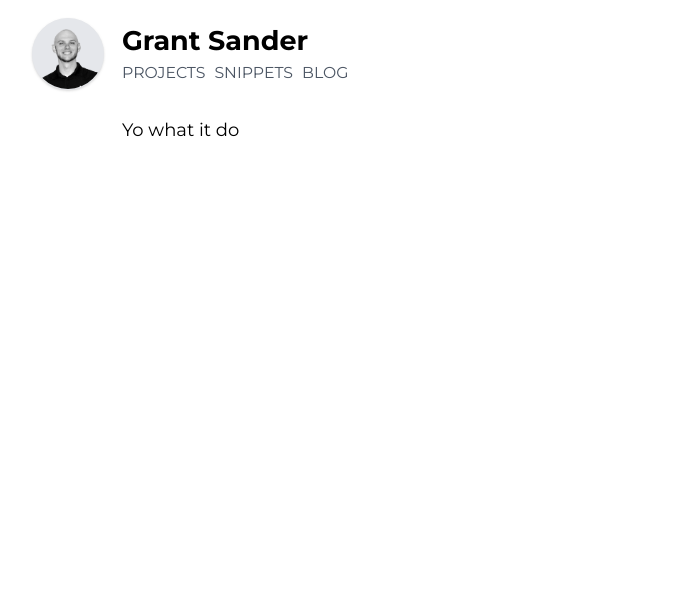
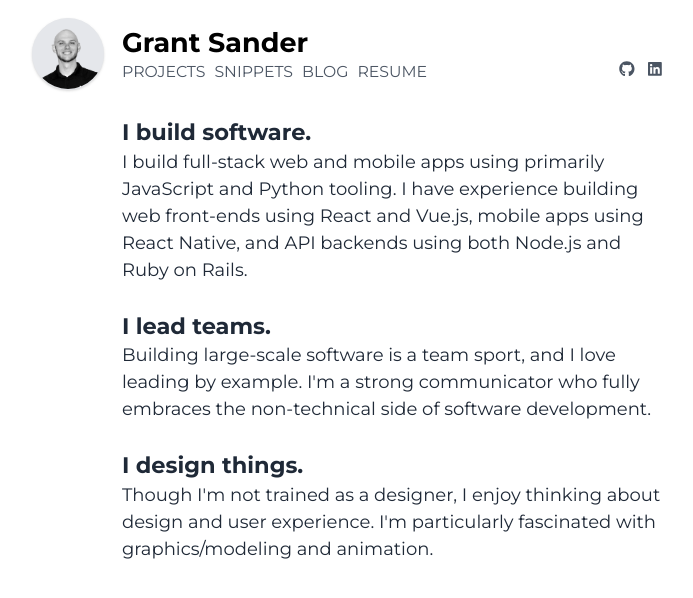
Before and after one commit to gksander/gksander-site-next, a Next.js app: page / in a window 1280 px wide. Shown: the top 598 px of the page, without its empty margins (248-941 px from the left). Built offline with nearby package versions, Linux system fonts and the light colour scheme; a web font is replaced by a local one.

Commit message:
More stuff

```diff
--- a/components/PageHeader.tsx
+++ b/components/PageHeader.tsx
@@ -8,8 +8,10 @@ type PageHeaderProps = {
 export const PageHeader: React.FC<PageHeaderProps> = ({ title, subtitle }) => {
   return (
     <div>
-      <div className="font-bold text-2xl text-gray-900">{title}</div>
-      <div className="text-gray-700">{subtitle}</div>
+      <div className="font-bold text-2xl text-gray-900 dark:text-gray-100">
+        {title}
+      </div>
+      <div className="text-gray-700 dark:text-gray-300">{subtitle}</div>
     </div>
   );
 };
--- a/pages/_app.tsx
+++ b/pages/_app.tsx
@@ -7,6 +7,11 @@ import { AnimatePresence } from "framer-motion";
 import Image from "next/image";
 import { MDXProvider } from "@mdx-js/react";
 import { MdxMap } from "../lib/mdxMap";
+import { FontAwesomeIcon } from "@fortawesome/react-fontawesome";
+import { faGithub, faLinkedin } from "@fortawesome/free-brands-svg-icons";
+import { PageWrapper } from "../components/PageWrapper";
+import { useRouter } from "next/router";
+import classNames from "classnames";
 
 const App: React.FC<AppProps> = ({ Component, pageProps, router }) => {
   return (
@@ -18,34 +23,65 @@ const App: React.FC<AppProps> = ({ Component, pageProps, router }) => {
           rel="stylesheet"
         />
       </Head>
+      <MDXProvider components={MdxMap}>
         <AppBody>
-        <MDXProvider components={MdxMap}>
-          <Component {...pageProps} key={router.route} />
+          <PageWrapper key={router.route}>
+            <Component {...pageProps} />
+          </PageWrapper>
+        </AppBody>
       </MDXProvider>
-      </AppBody>
     </React.Fragment>
   );
 };
 
 const AppBody: React.FC = ({ children }) => {
+  const router = useRouter();
+  const activeRoute = router.route;
+
   return (
+    <div className="dark:bg-gray-700 dark:text-white min-h-screen">
       <div className="p-4 sm:px-24 container max-w-2xl">
         {/* Header */}
-      <div className="flex flex-col sm:flex-row sm:items-center  sm:-mx-20">
-        <div className="w-16 h-16 bg-gray-200 rounded-full overflow-hidden shadow border">
-          <Image src={require("../img/headshot-bw.png")} alt="Headshot image" />
+        <div className="flex flex-col sm:flex-row sm:items-center sm:-mx-20">
+          <div className="w-16 h-16 mr-4 bg-gray-200 rounded-full overflow-hidden shadow border">
+            <Image
+              src={require("../img/headshot-bw.png")}
+              alt="Headshot image"
+            />
           </div>
-        <div className="w-4" />
-        <div>
+          <div className="flex-grow sm:mr-20">
             <Link href="/" passHref>
               <a className="font-bold text-2xl">Grant Sander</a>
             </Link>
-          <div>
+            <div className="flex flex-col sm:flex-row justify-between w-full text-sm text-gray-600 dark:text-gray-200">
+              <div className="flex-grow">
                 {HeaderLinks.map(({ title, href }) => (
                   <Link href={href} passHref key={href}>
-                <a className="mr-2 text-sm text-gray-600 uppercase">{title}</a>
+                    <a
+                      className={classNames(
+                        "mr-2 uppercase transition transition-colors duration-150",
+                        activeRoute === href
+                          ? "text-primary-800 dark:text-primary-200"
+                          : ""
+                      )}
+                    >
+                      {title}
+                    </a>
                   </Link>
                 ))}
+              </div>
+              <div className="flex">
+                {SocialLinks.map(({ href, title, icon }) => (
+                  <a
+                    href={href}
+                    target="blank"
+                    key={title}
+                    className="flex mr-3 last:mr-0"
+                  >
+                    <FontAwesomeIcon icon={icon} className="w-4" />
+                  </a>
+                ))}
+              </div>
             </div>
           </div>
         </div>
@@ -56,6 +92,7 @@ const AppBody: React.FC = ({ children }) => {
           </AnimatePresence>
         </div>
       </div>
+    </div>
   );
 };
 
@@ -64,6 +101,16 @@ const HeaderLinks: HeaderLink[] = [
   { title: "Projects", href: "/projects" },
   { title: "Snippets", href: "/snippets" },
   { title: "Blog", href: "/blog" },
+  { title: "Resume", href: "/resume" },
+];
+
+const SocialLinks: { title: string; href: string; icon: any }[] = [
+  { title: "GitHub", href: "https://github.com/gksander", icon: faGithub },
+  {
+    title: "LinkedIn",
+    href: "https://www.linkedin.com/in/gksander/",
+    icon: faLinkedin,
+  },
 ];
 
 export default App;
--- a/pages/blog/index.tsx
+++ b/pages/blog/index.tsx
@@ -1,12 +1,12 @@
 import * as React from "react";
 import { NextPage } from "next";
-import { PageWrapper } from "../../components/PageWrapper";
+import { PageHeader } from "../../components/PageHeader";
 
 const BlogPage: NextPage = () => {
   return (
-    <PageWrapper>
-      <div>Blog</div>
-    </PageWrapper>
+    <div>
+      <PageHeader title="Blog" subtitle="Blog coming soon..." />
+    </div>
   );
 };
 
--- a/pages/index.tsx
+++ b/pages/index.tsx
@@ -1,15 +1,37 @@
 import type { NextPage } from "next";
-import Image from "next/image";
-import { PageWrapper } from "../components/PageWrapper";
 
 const Home: NextPage = () => {
   return (
-    <PageWrapper>
-      <div>Yo what it do</div>
-    </PageWrapper>
+    <div>
+      <div className="grid gap-6">
+        {Sections.map((section) => (
+          <div key={section.title}>
+            <div className="text-lg font-bold md:text-xl text-gray-800 dark:text-gray-200">
+              {section.title}.
+            </div>
+            <div className="text-gray-800 dark:text-gray-200 max-w-xl">
+              {section.description}
+            </div>
+          </div>
+        ))}
+      </div>
+    </div>
   );
 };
 
-Home.displayName = "Home";
+const Sections: { title: string; description: string }[] = [
+  {
+    title: "I build software",
+    description: `I build full-stack web and mobile apps using primarily JavaScript and Python tooling. I have experience building web front-ends using React and Vue.js, mobile apps using React Native, and API backends using both Node.js and Ruby on Rails.`,
+  },
+  {
+    title: "I lead teams",
+    description: `Building large-scale software is a team sport, and I love leading by example. I'm a strong communicator who fully embraces the non-technical side of software development.`,
+  },
+  {
+    title: "I design things",
+    description: `Though I'm not trained as a designer, I enjoy thinking about design and user experience. I'm particularly fascinated with graphics/modeling and animation.`,
+  },
+];
 
 export default Home;
--- a/pages/projects.tsx
+++ b/pages/projects.tsx
@@ -1,6 +1,5 @@
 import * as React from "react";
 import { NextPage } from "next";
-import { PageWrapper } from "../components/PageWrapper";
 import { Spacer } from "../components/Spacer";
 import { FontAwesomeIcon } from "@fortawesome/react-fontawesome";
 import { faArrowRight } from "@fortawesome/free-solid-svg-icons";
@@ -8,7 +7,7 @@ import { PageHeader } from "../components/PageHeader";
 
 const ProjectsPage: NextPage = () => {
   return (
-    <PageWrapper>
+    <div>
       <PageHeader
         title="Projects"
         subtitle="A sample of some things I've worked on."
@@ -17,15 +16,19 @@ const ProjectsPage: NextPage = () => {
       <div className="grid gap-6">
         {projects.map((proj) => (
           <div key={proj.title}>
-            <div className="font-bold text-gray-800 text-lg">{proj.title}</div>
-            <div className="text-gray-700">{proj.description}</div>
+            <div className="font-bold text-gray-800 dark:text-gray-200 text-lg">
+              {proj.title}
+            </div>
+            <div className="text-gray-700 dark:text-gray-300">
+              {proj.description}
+            </div>
             {proj.link && (
               <div className="flex">
                 <a
                   href={proj.link.href}
                   target="_blank"
                   rel="noreferrer"
-                  className="block flex text-gray-700 items-center hover:text-primary-700 transition-color duration-200 mt-1"
+                  className="block flex text-gray-700 dark:text-gray-300 items-center hover:text-primary-700 transition-color duration-200 mt-1"
                 >
                   <span className="mr-2">{proj.link.title}</span>
                   <FontAwesomeIcon icon={faArrowRight} className="w-3" />
@@ -35,7 +38,7 @@ const ProjectsPage: NextPage = () => {
           </div>
         ))}
       </div>
-    </PageWrapper>
+    </div>
   );
 };
 
--- a/pages/resume.tsx
+++ b/pages/resume.tsx
@@ -1,7 +1,7 @@
 import * as React from "react";
 import classNames from "classnames";
 import { Spacer } from "../components/Spacer";
-import { PageWrapper } from "../components/PageWrapper";
+import { PageHeader } from "../components/PageHeader";
 
 // Experience shape
 type IExperience = {
@@ -141,16 +141,16 @@ const SectionTitle: React.FC = ({ children }) => (
  */
 const Resume: React.FC = () => {
   return (
-    <PageWrapper>
-      <div className="font-fancy text-6xl font-thin text-primary-700 mb-1">
-        Resume
-      </div>
-      <div>A little bit about my professional past, present, and future.</div>
+    <div>
+      <PageHeader
+        title="Resume"
+        subtitle="A little bit about my professional past, present, and future."
+      />
       <Spacer size="sm" />
       {/* Experience */}
-      <div className="grid grid-cols-1 lg:grid-cols-3 gap-3">
+      <div className="grid grid-cols-1 md:grid-cols-3 gap-3">
         <SectionTitle>Experience</SectionTitle>
-        <div className="lg:col-span-2 grid gap-4">
+        <div className="md:col-span-2 grid gap-4">
           {experiences.map((exp, i) => (
             <DetailItem
               title={exp.company}
@@ -192,7 +192,7 @@ const Resume: React.FC = () => {
           ))}
         </div>
       </div>
-    </PageWrapper>
+    </div>
   );
 };
 
--- a/pages/snippets/index.tsx
+++ b/pages/snippets/index.tsx
@@ -1,16 +1,44 @@
 import * as React from "react";
-import { NextPage } from "next";
+import { GetStaticProps, NextPage } from "next";
+import Link from "next/link";
 import { PageWrapper } from "../../components/PageWrapper";
 import { PageHeader } from "../../components/PageHeader";
 
-const SnippetsPage: NextPage = () => {
+type PageProps = {
+  items: string[];
+};
+
+const SnippetsPage: NextPage<PageProps> = ({ items }) => {
+  console.log(items);
   return (
-    <PageWrapper>
-      <PageHeader title="Snippets" subtitle="Some snippets...">
-        Snippets
-      </PageHeader>
-    </PageWrapper>
+    <div>
+      <PageHeader title="Snippets" subtitle="Snippets coming soon..." />
+      {items.map((l) => (
+        <Link key={l} href={l}>
+          {l}
+        </Link>
+      ))}
+    </div>
   );
 };
 
+export const getStaticProps: GetStaticProps<PageProps> = async () => {
+  const fs = require("fs/promises");
+  const path = require("path");
+
+  const r = /\.mdx?$/;
+  const paths = await fs.readdir(path.join(process.cwd(), "pages", "snippets"));
+  const mdxPaths = paths
+    .filter((p: string) => r.test(p))
+    .map((p: string) => `/snippets/${p.replace(r, "")}`);
+
+  console.log(mdxPaths);
+
+  return {
+    props: {
+      items: mdxPaths,
+    },
+  };
+};
+
 export default SnippetsPage;
--- a/tailwind.config.js
+++ b/tailwind.config.js
@@ -2,7 +2,7 @@ const { purple } = require("tailwindcss/colors");
 
 module.exports = {
   purge: ["./pages/**/*.{js,ts,jsx,tsx}", "./components/**/*.{js,ts,jsx,tsx}"],
-  darkMode: false, // or 'media' or 'class'
+  darkMode: "media", // or 'media' or 'class'
   theme: {
     extend: {
       colors: {
@@ -14,7 +14,7 @@ module.exports = {
     },
   },
   variants: {
-    extend: {},
+    margin: ["responsive", "last"],
   },
   plugins: [],
 };
```
Also changed, not shown: pages/snippets/test.mdx (+4 -0 lines). Lines whose indentation alone changed are shown as unchanged.
